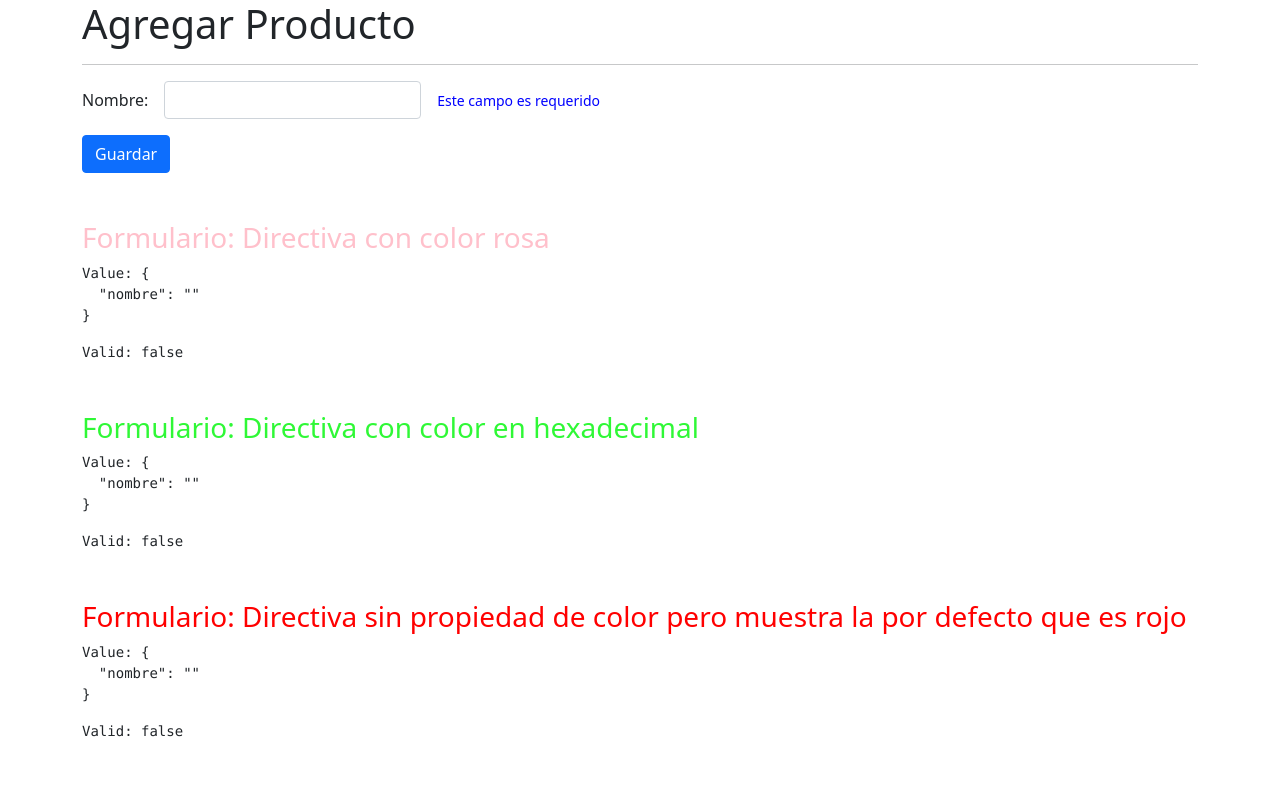
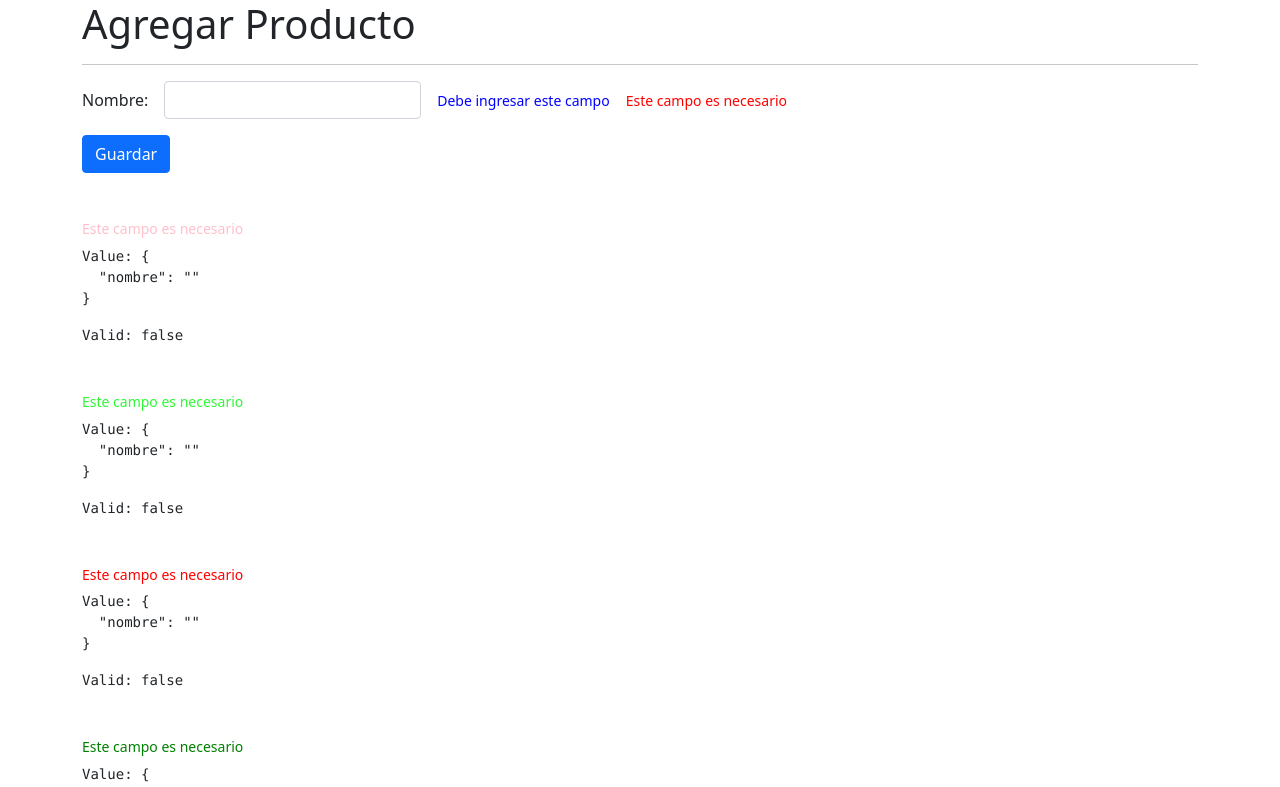
Before and after one commit to fabioaoad/DirectivasApp, an Angular app: page /productos/agregar in a window 1280 px wide. Shown: the top 787 px of the page. Built offline with nearby package versions, Linux system fonts and the light colour scheme.

Commit message:
Cambiar el mensaje de la etiqueta - Directivas Personalizadas - Sección 23, apartado 8

```diff
--- a/src/app/productos/pages/agregar/agregar.component.html
+++ b/src/app/productos/pages/agregar/agregar.component.html
@@ -13,13 +13,26 @@
                <input class="form-control" formControlName="nombre">
             </div>
 
+
+
+        <!-- Directiva con color y mensaje diferente  - class = "form-text" añadido desde directiva error-msg.directive.ts-->
             <div class="col-auto">
-                <span class="form-text"
-                      error-msg color="blue"
+                <span error-msg color="blue" mensaje="Debe ingresar este campo"
                       *ngIf="tieneError('nombre')">
-                    Este campo es requerido
                 </span>
             </div>
+
+
+
+
+        <!-- Directiva sola - class = "form-text" añadido desde directiva error-msg.directive.ts-->
+        <div class="col-auto">
+                <span error-msg
+                      *ngIf="tieneError('nombre')">
+                </span>
+        </div>
+
+
 
     </div>
 
--- a/src/app/shared/directives/error-msg.directive.ts
+++ b/src/app/shared/directives/error-msg.directive.ts
@@ -6,8 +6,9 @@ import { Directive, ElementRef, Input, OnChanges, OnInit, SimpleChanges } from '
 export class ErrorMsgDirective implements OnInit {
 
 
-  htmlElement    : ElementRef<HTMLElement>;
-  @Input() color : string = 'red';
+  htmlElement     : ElementRef<HTMLElement>;
+  @Input() color  : string = 'red';
+  @Input() mensaje: string = 'Este campo es necesario';
 
 
   constructor( private  elem: ElementRef<HTMLElement>) {
@@ -20,10 +21,9 @@ export class ErrorMsgDirective implements OnInit {
   ngOnInit(): void {
   //  console.log('NgOnInit  directive');
     this.setColor();
+    this.setMensaje();
+    this.setEstilo();
   }
-
-
-
 
 
   setColor(): void {
@@ -31,5 +31,12 @@ export class ErrorMsgDirective implements OnInit {
     this.htmlElement.nativeElement.style.color = this.color;
   }
 
+  setMensaje(): void {
+    this.htmlElement.nativeElement.innerText = this.mensaje;
+  }
+
+  setEstilo(): void {
+    this.htmlElement.nativeElement.classList.add('form-text');
+  }
 
 }
```
